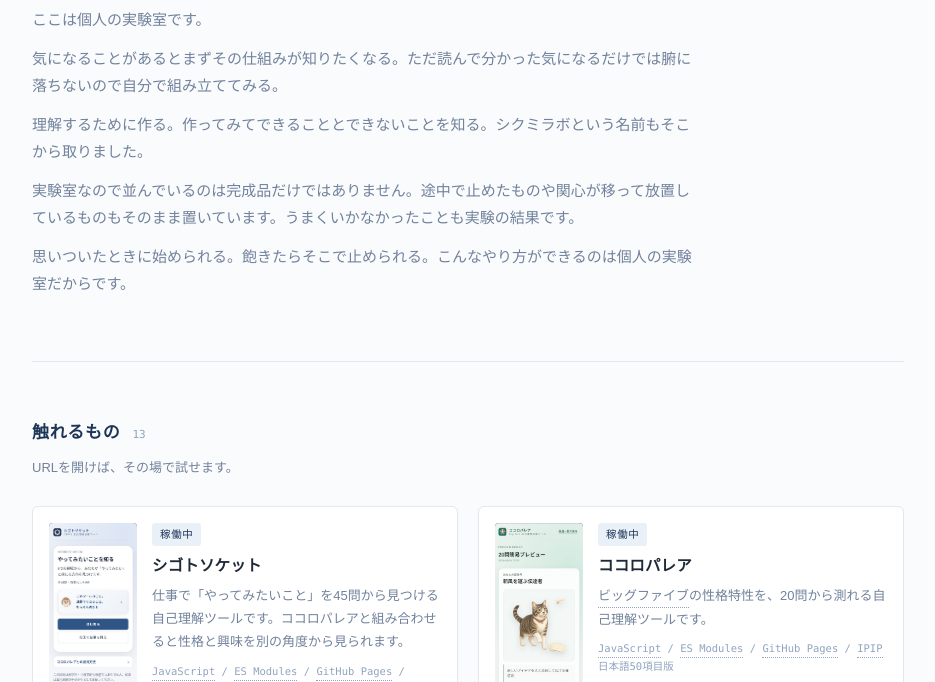
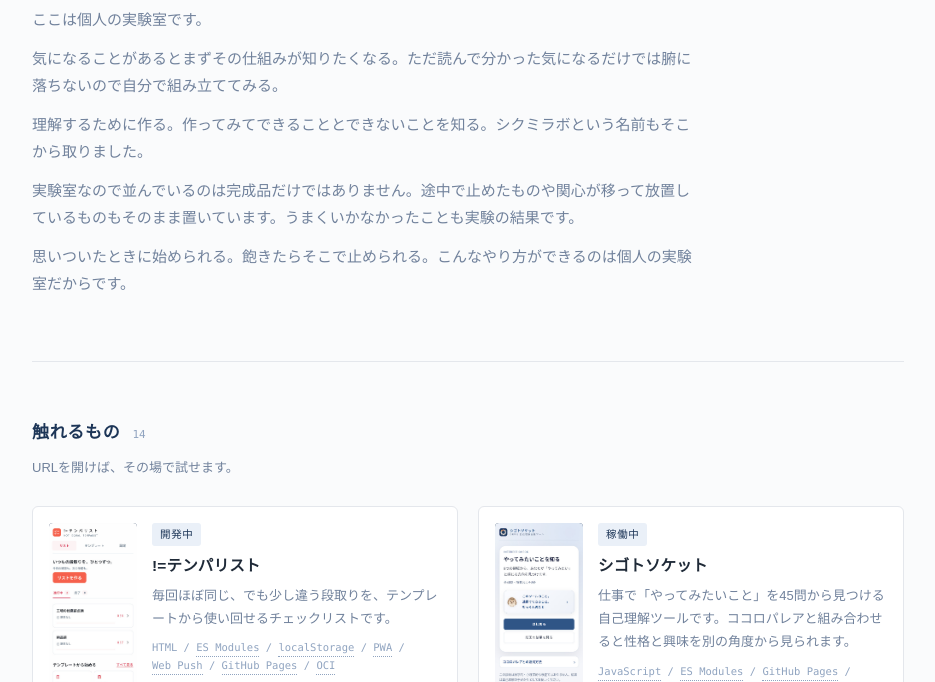
Before and after one commit to gerupon-lgtm/lp, a plain HTML site: page index.html in a window 1280 px wide. Shown: the part 270-952 px from the top of the page, without its empty margins (172-1107 px from the left). Drawn offline with Linux system fonts and the light colour scheme.

Commit message:
Add files via upload

```diff
--- a/index.html
+++ b/index.html
@@ -318,6 +318,21 @@ const SECTIONS = [
     title: "触れるもの",
     note: "URLを開けば、その場で試せます。",
     items: [
+      {
+        name: "!=テンパリスト",
+        state: "開発中", live: true,
+        tech: "HTML / ES Modules / localStorage / PWA / Web Push / GitHub Pages / OCI",
+        lede: "毎回ほぼ同じ、でも少し違う段取りを、テンプレートから使い回せるチェックリストです。",
+        image: "img/tempalist-top.jpg",
+        sub: ["img/tempalist-list.jpg", "img/tempalist-settings.jpg"],
+        url: "https://tempalist.sikumilab.com/",
+        record: {
+          q: "家の窓を閉めるのを忘れて出勤した。その日にレベル5の豪雨になった。自分には出勤前チェックリストが必要だと思った。",
+          m: "毎回ほぼ同じだけれど少しずつ違う段取りを、テンプレートと1回きりのリストに分けて持つ形にした。出勤前やおでかけだけでなく、納品前、始業前点検、実験前チェックのような繰り返し作業にも使える。テンプレートから作ったリストはその回だけ項目を足したり直したりでき、使って分かった改善はテンプレートへ書き戻せる。作業手順として使う場合に順番が崩れないよう、並び順をロックする機能も入れた。データはブラウザ内のlocalStorageに置き、JSONでバックアップと取り込みができる。",
+          w: "型として残したいテンプレートと、その回だけ使うリストを同じものとして扱うと都合が悪い。テンプレートを後から直しても進行中のリストまで勝手に変わってほしくないし、その回だけの変更は自由にしたい。通知でも、リスト名や項目の内容をサーバーへ出さずに期限だけ知らせたい。iOSではプッシュ通知を使うためにホーム画面へ追加する必要があるという制約もある。",
+          a: "テンプレートからリストを作るときはコピーして独立させ、後からテンプレートを変えても作成済みのリストには影響しない形にした。通知は「あとキュー」で作った基盤を、いろいろなアプリから再利用できる共通の仕組みに改修して使っている。通知サーバーへ送るのは購読情報、通知時刻、匿名の識別子だけ。リストの名前や内容は送らず、通知を開いたあとに端末内のデータから対象のリストを表示する。本体は通知基盤が止まっていても使える。まだ開発中なので、自分で使いながら手を入れている。"
+        }
+      },
       {
         name: "シゴトソケット",
         state: "稼働中", live: true,
```
Also changed, not shown: img/tempalist-list.jpg (added), img/tempalist-settings.jpg (added), img/tempalist-top.jpg (added).
